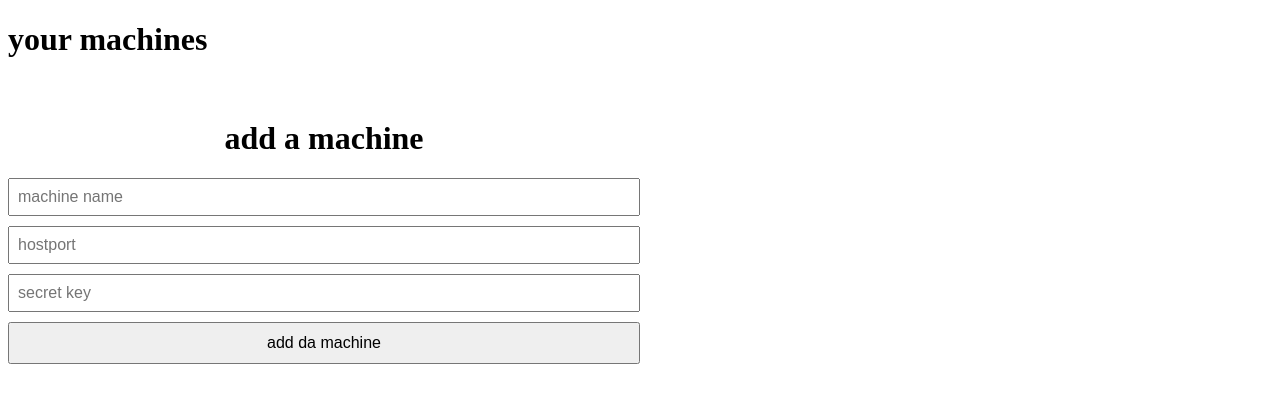
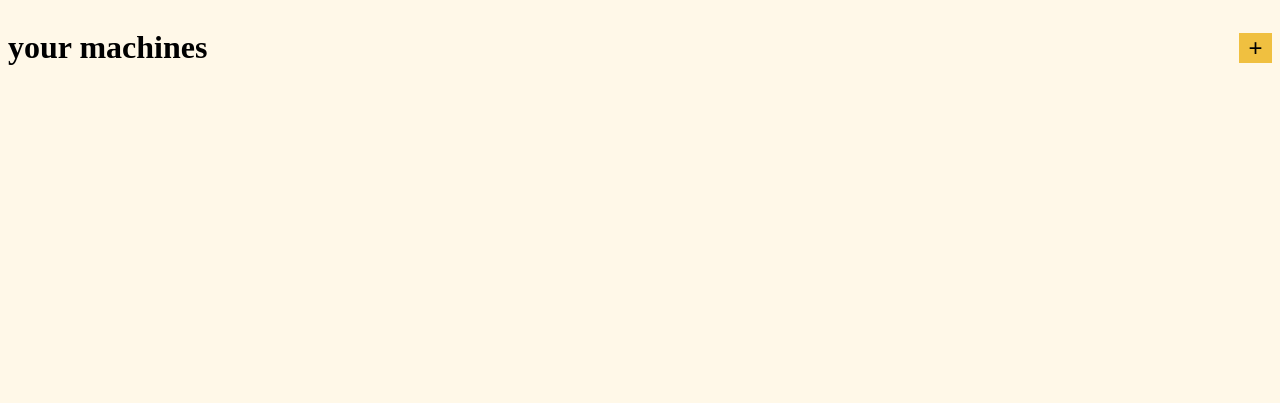
Before and after one commit to tiredkangaroo/mechanicaldinosaurs, a Django app: page /machines/ in a window 1280 px wide. Shown: the top 403 px of the page. Run offline with Django 5.2, Linux system fonts and the light colour scheme; data that the repository does not hold is empty.

Commit message:
make add machine a dialog, root css, etc stuff

```diff
--- a/frontend/app/settings.py
+++ b/frontend/app/settings.py
@@ -11,6 +11,7 @@ https://docs.djangoproject.com/en/6.0/ref/settings/
 """
 
 from pathlib import Path
+from os import path
 
 # Build paths inside the project like this: BASE_DIR / 'subdir'.
 BASE_DIR = Path(__file__).resolve().parent.parent
@@ -50,7 +51,7 @@ MIDDLEWARE = [
     'django.middleware.clickjacking.XFrameOptionsMiddleware',
 ]
 
-ROOT_URLCONF = 'console.urls'
+ROOT_URLCONF = 'app.urls'
 
 TEMPLATES = [
     {
@@ -115,4 +116,4 @@ USE_TZ = True
 # Static files (CSS, JavaScript, Images)
 # https://docs.djangoproject.com/en/6.0/howto/static-files/
 
-STATIC_URL = 'static/'
+STATIC_URL = '/static/'
--- a/frontend/app/urls.py
+++ b/frontend/app/urls.py
@@ -15,9 +15,9 @@ Including another URLconf
     2. Add a URL to urlpatterns:  path('blog/', include('blog.urls'))
 """
 from django.contrib import admin
-from django.urls import path
+from django.urls import path, include
 
 urlpatterns = [
+    path('admin/', admin.site.urls),
     path('', include('console.urls')),
-    path('admin/', admin.site.urls),
 ]
--- /dev/null
+++ b/frontend/console/static/root.css
@@ -0,0 +1,14 @@
+html, body {
+    background-color: #fff8e8;
+}
+button {
+    background-color: #f0c040;
+    border: 0px;
+    cursor: pointer;
+    transition: box-shadow 0.2s ease-in-out;
+}
+button:hover {
+    /* this box shadow is going to look so ai 😭 */
+    box-shadow: 4px 8px 8px rgba(0, 0, 0, 0.1);
+    transition: box-shadow 0.2s ease-in-out;
+}
--- a/frontend/console/templates/index.html
+++ b/frontend/console/templates/index.html
@@ -3,6 +3,8 @@
   <head>
     <meta charset="UTF-8" />
     <meta name="viewport" content="width=device-width, initial-scale=1.0" />
+    {% load static %}
+    <link rel="stylesheet" href="{% static 'root.css' %}" />
     <title>mechanical dinosaurs</title>
   </head>
   <body>
--- a/frontend/console/templates/machines.html
+++ b/frontend/console/templates/machines.html
@@ -4,28 +4,52 @@
     <meta charset="UTF-8" />
     <meta name="viewport" content="width=device-width, initial-scale=1.0" />
     <title>Your Machines</title>
+    {% load static %}
+    <link rel="stylesheet" href="{% static 'root.css' %}" />
     <style>
-      .machine-form {
+      .machines-title {
+        display: flex;
+        flex-direction: row;
+        justify-content: space-between;
+        align-items: center;
+      }
+      #add-machine-button {
+        font-size: 150%;
+        padding-left: 0.6rem;
+        padding-right: 0.6rem;
+      }
+      #add-machine-dialog {
+        width: 45%;
+        text-align: right;
+        padding-bottom: 2rem;
+      }
+      #add-machine-dialog-close {
+        padding-left: 0.7rem;
+        padding-right: 0.7rem;
+        padding-top: 0.4rem;
+        padding-bottom: 0.4rem;
+      }
+      #add-machine-dialog-content {
+        display: flex;
+        flex-direction: column;
+        text-align: center;
+        padding-left: 20px;
+        padding-right: 20px;
+      }
+      .add-machine-form {
         margin-top: 20px;
         display: flex;
         flex-direction: column;
         gap: 10px;
       }
-      .machine-form > input {
+      .add-machine-form > input {
         padding: 8px;
         font-size: 16px;
       }
-      .machine-form > button {
+      .add-machine-form > button {
         padding: 10px;
         font-size: 16px;
         cursor: pointer;
-      }
-      .add-machine-container {
-        margin-top: 40px;
-        width: 50%;
-      }
-      .add-machine-container h1 {
-        text-align: center;
       }
       .machine-list {
         list-style-type: none;
@@ -44,7 +68,25 @@
     </style>
   </head>
   <body>
-    <h1>your machines</h1>
+    <div class="machines-title">
+      <h1>your machines</h1>
+      <button id="add-machine-button" popovertarget="add-machine-dialog">+</button>
+    </div>
+
+    <dialog popover id="add-machine-dialog">
+      <button id="add-machine-dialog-close" popovertarget="add-machine-dialog" popovertargetaction="close">X</button>
+      <div id="add-machine-dialog-content">
+        <h1>add a machine</h1>
+        <form method="post" action="{% url 'machines' %}" class="add-machine-form">
+          {% csrf_token %}
+          <input type="text" name="name" placeholder="machine name" required />
+          <input type="text" name="hostport" placeholder="hostport" required />
+          <input type="password" name="secret_key" placeholder="secret key" required />
+          <button type="submit">add da machine</button>
+        </form>
+      </div>
+    </dialog>
+
     <ul class="machine-list">
       {% for machine in machines %}
       <li class="machine-list-item">
@@ -60,15 +102,15 @@
       {% endfor %}
     </ul>
 
-    <div class="add-machine-container">
-      <h1>add a machine</h1>
-      <form method="post" action="{% url 'machines' %}" class="machine-form">
-        {% csrf_token %}
-        <input type="text" name="name" placeholder="machine name" required />
-        <input type="text" name="hostport" placeholder="hostport" required />
-        <input type="text" name="secret_key" placeholder="secret key" required />
-        <button type="submit">add da machine</button>
-      </form>
-    </div>
+    <script>
+      function toggleAddMachineDialog() {
+        const dialog = document.getElementById("add-machine-dialog");
+        if (dialog.hasAttribute("hidden")) {
+          dialog.removeAttribute("hidden");
+        } else {
+          dialog.setAttribute("hidden", "");
+        }
+      }
+    </script>
   </body>
 </html>
```
